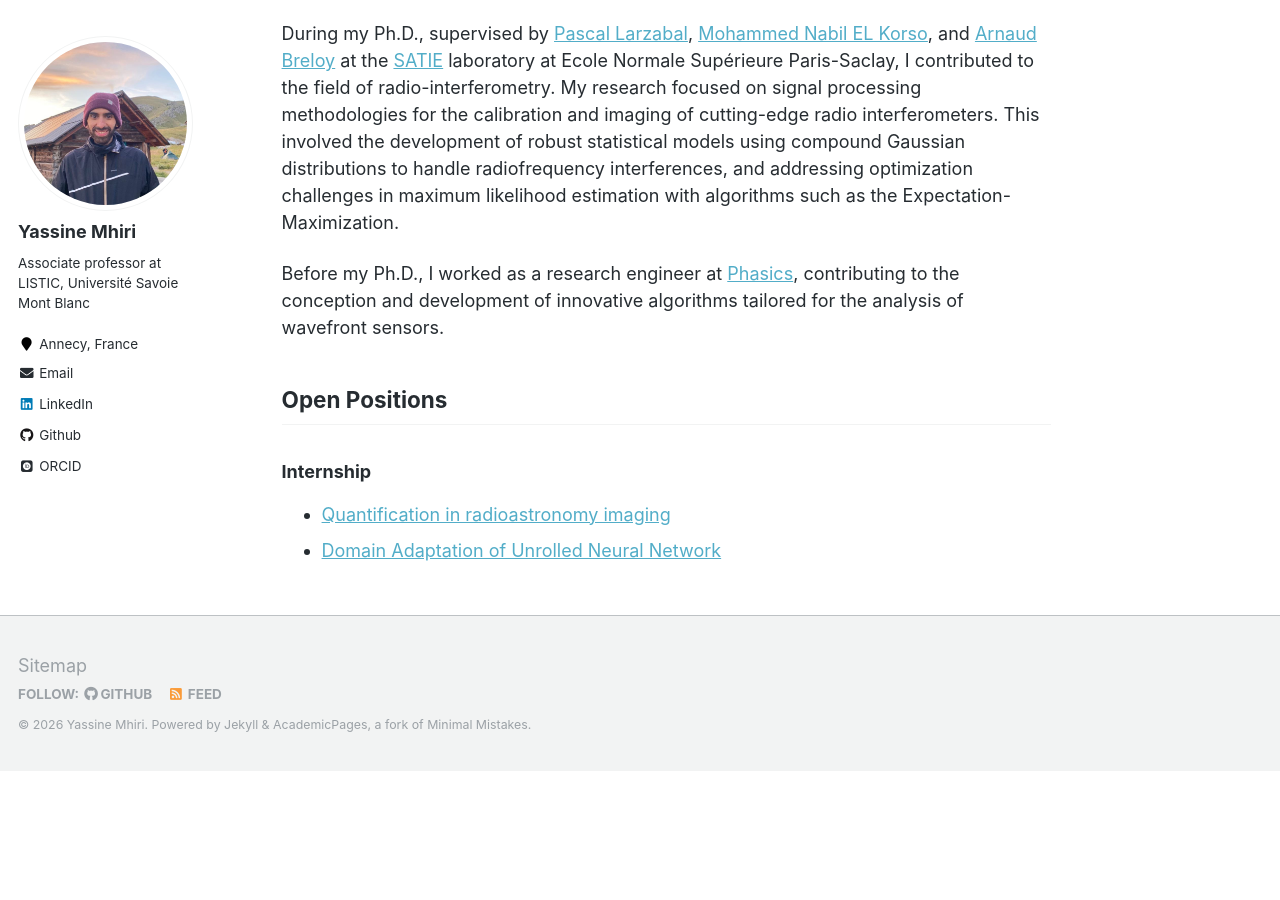
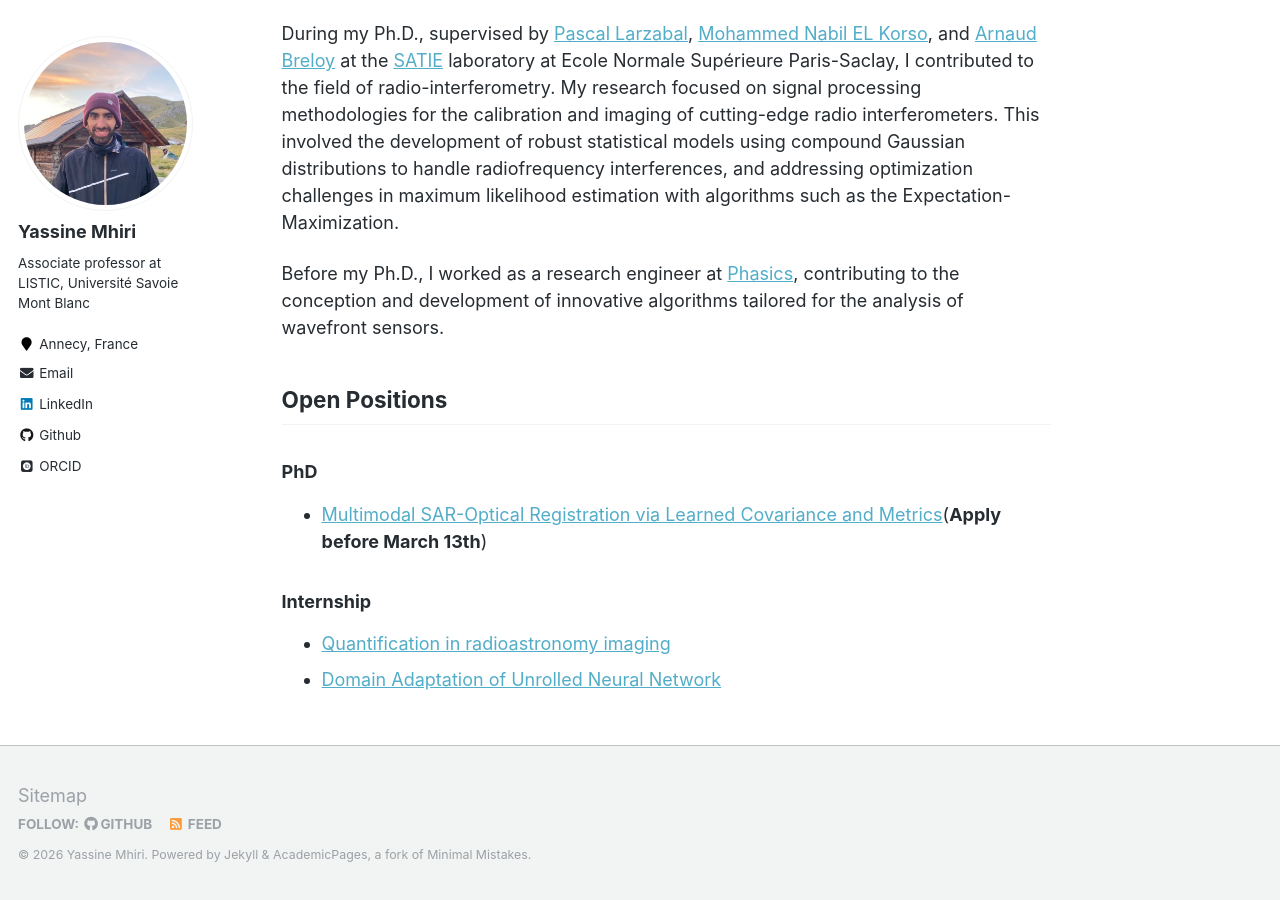
Before and after one commit to y-mhiri/y-mhiri.github.io, a Jekyll site: the page built from _pages/about.md, in a window 1280 px wide and 900 px high, scrolled down 606 px. Built offline with Jekyll 4.4.1, drawn with Linux system fonts in a browser that asks for light colours; some web fonts are replaced; before the commit the page ends 1377 px from its top, so only the background shows below that.

Commit message:
annonce thèse CNES.

```diff
--- a/_pages/about.md
+++ b/_pages/about.md
@@ -33,6 +33,10 @@ Supervised by Pascal Larzabal, co-supervised by Mohammed Nabil El Korso and Arna
 
 ## Open Positions
 
+### PhD
+
+- [Multimodal SAR-Optical Registration via Learned Covariance and Metrics]({{ site.url }}/phd/these-CNES-LISTIC.pdf)(**Apply before March 13th**)
+
 ### Internship
 
 - [Quantification in radioastronomy imaging]({{ site.url }}/stages/stage-quantification.pdf)
```
Also changed, not shown: 1 other file.
